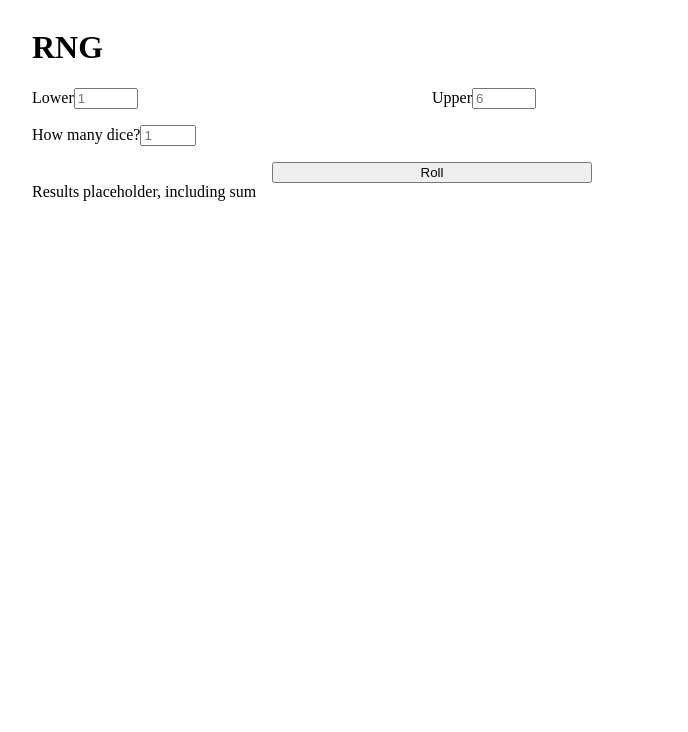
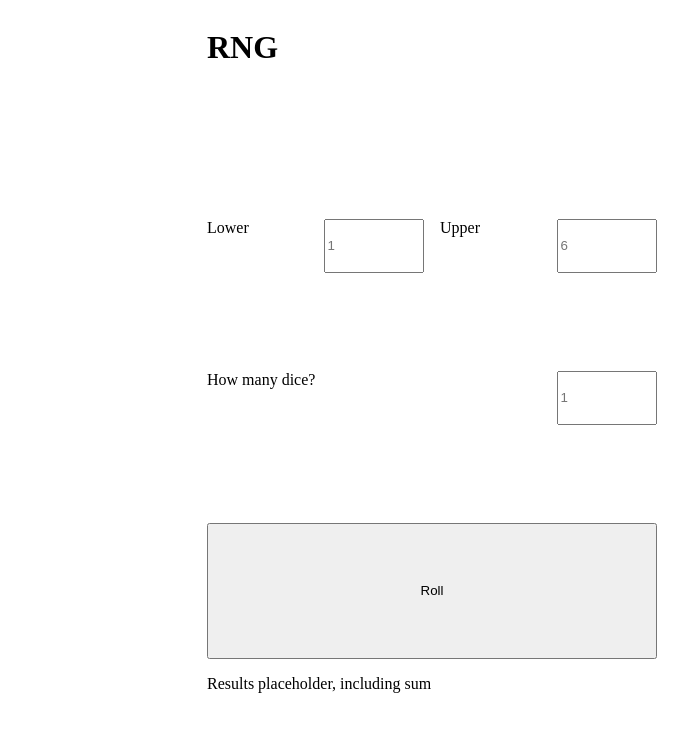
Before and after one commit to ipwnponies/personal-pwa, a Next.js app: page /random in a window 1280 px wide. Shown: the top 732 px of the page, without its empty margins (208-896 px from the left). Built offline with nearby package versions, Linux system fonts and the light colour scheme.

Commit message:
[random-app] Add grid layout to random app

```diff
--- a/pages/random/index.jsx
+++ b/pages/random/index.jsx
@@ -2,42 +2,67 @@ import React, { useState } from 'react';
 
 export default function Random() {
   return (
-    <div style={{ display: 'grid', maxWidth: '50rem', margin: 'auto' }}>
-      <h1>RNG</h1>
-      <div style={{ display: 'grid', gridTemplateColumns: '1fr 1fr' }}>
-        <div>
-          Lower
+    <div
+      style={{
+        display: 'grid',
+        margin: 'auto',
+        height: '100vh',
+        aspectRatio: '9/16',
+      }}
+    >
+      <div
+        style={{
+          display: 'grid',
+          gridTemplateColumns: 'repeat(4, 1fr)',
+          gap: '1em',
+          gridAutoRows: 'fit-content(10%) repeat(2, 1px) 300px',
+          gridTemplateAreas: `
+            'h h h h'
+            'lowerPrompt lowerInput upperPrompt upperInput'
+            'dicePrompt dicePrompt . diceInput'
+            'roll roll roll roll'
+            'result result result result'
+          `,
+        }}
+      >
+        <h1 style={{ gridArea: 'h' }}>RNG</h1>
+        <span style={{ gridArea: 'lowerPrompt' }}>Lower</span>
         <input
           id="lowerBound"
           type="number"
           max="100"
           min="1"
           placeholder="1"
+          style={{ gridArea: 'lowerInput', maxHeight: '3rem' }}
         />
-        </div>
-        <div>
-          Upper
+        <span style={{ gridArea: 'upperPrompt' }}>Upper</span>
         <input
           id="upperBound"
           type="number"
           max="100"
           min="1"
           placeholder="6"
+          style={{ gridArea: 'upperInput', maxHeight: '3rem' }}
         />
-        </div>
-      </div>
-      <div style={{ display: 'grid', gridTemplateColumns: '1fr 1fr' }}>
-        <p>
-          How many dice?
-          <input id="numDice" type="number" max="20" min="1" placeholder="1" />
-        </p>
-      </div>
+        <span style={{ gridArea: 'dicePrompt' }}>How many dice?</span>
+        <input
+          id="numDice"
+          type="number"
+          max="20"
+          min="1"
+          placeholder="1"
+          style={{ gridArea: 'diceInput', maxHeight: '3rem' }}
+        />
         <input
           type="button"
           value="Roll"
           style={{ width: '100%', maxWidth: '20rem', margin: 'auto' }}
+          style={{ gridArea: 'roll' }}
         />
-      <div>Results placeholder, including sum</div>
+        <div style={{ gridArea: 'result' }}>
+          Results placeholder, including sum
+        </div>
+      </div>
     </div>
   );
 }
```
Lines whose indentation alone changed are shown as unchanged.
